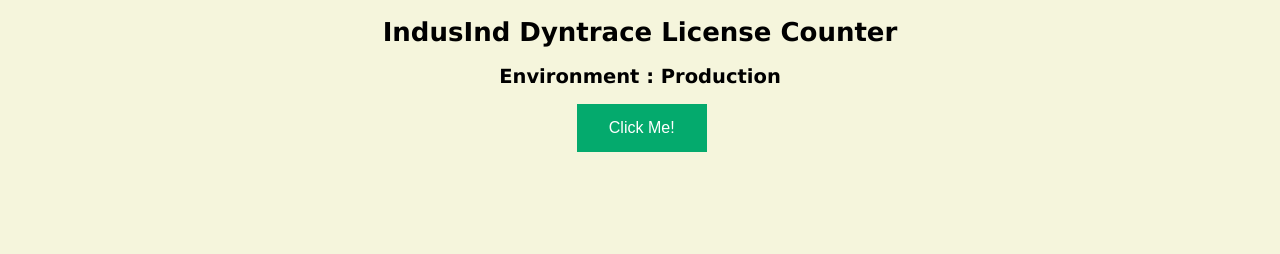
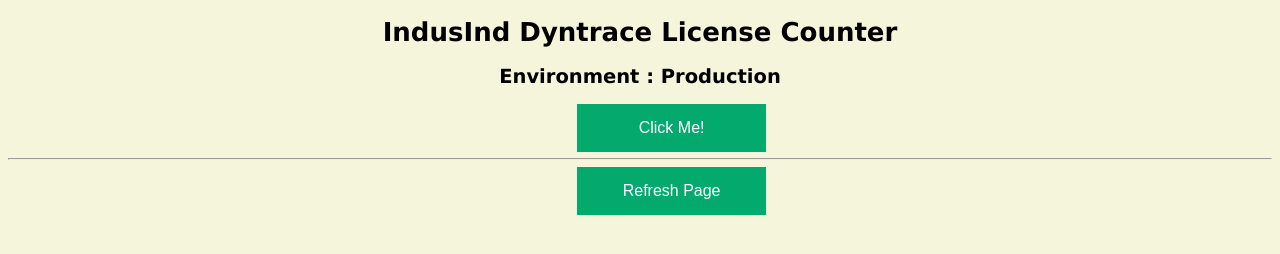
Before and after one commit to RohitIndus/LicenseCounter, a plain HTML site: page index.html in a window 1280 px wide. Drawn offline with Linux system fonts and the light colour scheme.

Commit message:
Disable Button and refresh button

```diff
--- a/app.js
+++ b/app.js
@@ -42,6 +42,7 @@
 
 function table_creation()
 {
+
     console.log("table_creation ini");
     console.log(hostname.length);
     var table = document.createElement('table');
@@ -64,6 +65,8 @@
     table.appendChild(tr);
 }
 document.body.appendChild(table);
+document.getElementById("myButton1").disabled=true;
+
 }
 
 //Func(1,table_creation);
--- a/index.html
+++ b/index.html
@@ -12,6 +12,9 @@
     <h1> IndusInd Dyntrace License Counter</h1>
     <h2> Environment : Production</h2>
     <button id="myButton1" type="button" onclick="Func(1,table_creation)">Click Me!</button>
+    <hr>
+    <button onClick="window.location.reload();">Refresh Page</button>
+
         <div id="tablearea">
         </div>
 <script src="app.js"></script>
--- a/style.css
+++ b/style.css
@@ -40,4 +40,5 @@
     text-decoration: none;
     font-size: 16px;
     margin-left: 45%;
+    width: 15%;
 }
```
